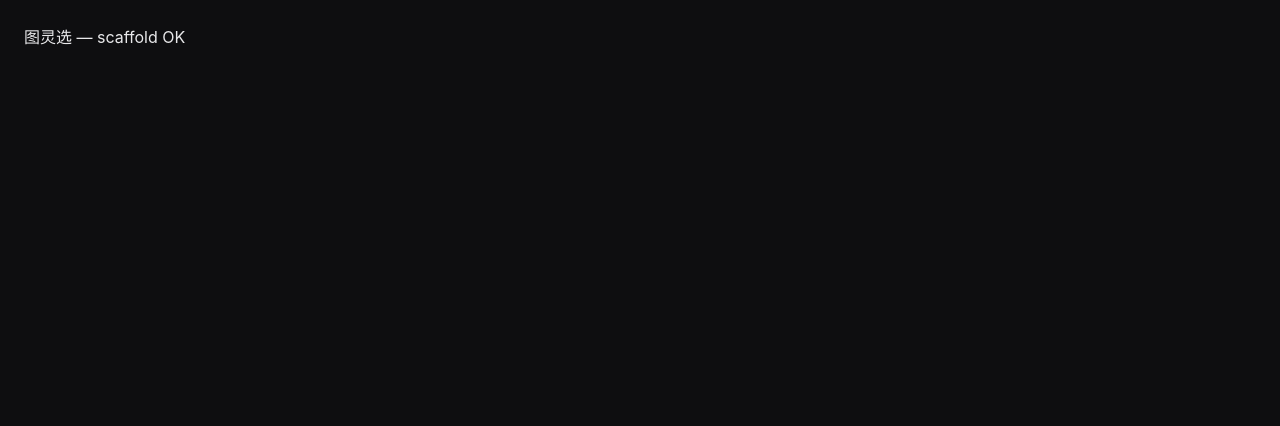
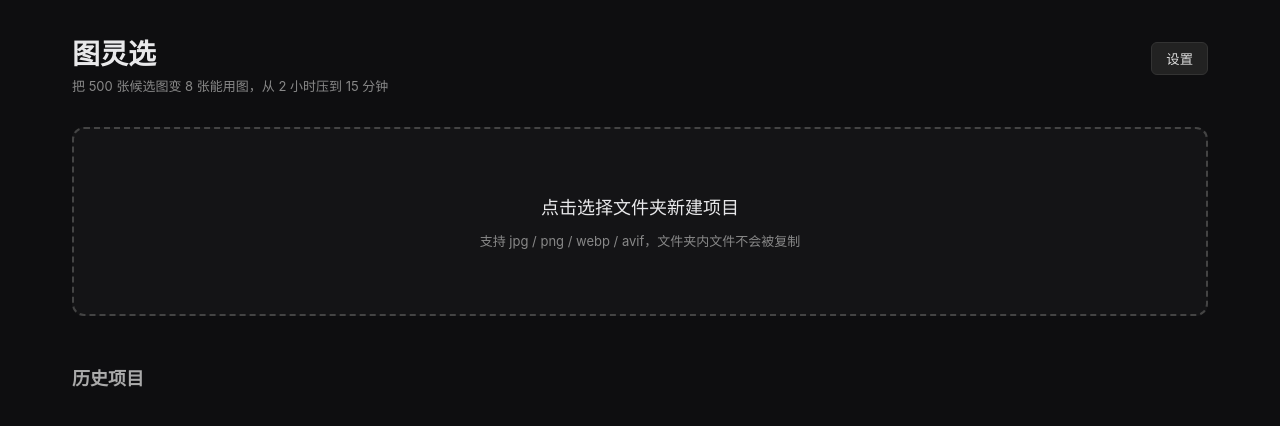
Before and after one commit to zsd-lrn/TuLingXuan, a React (Vite) app: page / in a window 1280 px wide. Shown: the top 426 px of the page. Built offline with nearby package versions, Linux system fonts and the light colour scheme.

Commit message:
feat: HomePage with drop zone and project list

```diff
--- a/src/App.tsx
+++ b/src/App.tsx
@@ -1,3 +1,22 @@
+import { useState } from 'react'
+import { QueryClientProvider } from '@tanstack/react-query'
+import { queryClient } from './lib/queryClient'
+import { HomePage } from './pages/HomePage'
+import { WorkspacePage } from './pages/WorkspacePage'
+import { SettingsPage } from './pages/SettingsPage'
+
+type Route =
+  | { name: 'home' }
+  | { name: 'workspace'; projectId: string }
+  | { name: 'settings' }
+
 export function App() {
-  return <div style={{ padding: 24 }}>图灵选 — scaffold OK</div>
+  const [route, setRoute] = useState<Route>({ name: 'home' })
+  return (
+    <QueryClientProvider client={queryClient}>
+      {route.name === 'home' && <HomePage onOpen={(id) => setRoute({ name: 'workspace', projectId: id })} onSettings={() => setRoute({ name: 'settings' })} />}
+      {route.name === 'workspace' && <WorkspacePage projectId={route.projectId} onBack={() => setRoute({ name: 'home' })} />}
+      {route.name === 'settings' && <SettingsPage onBack={() => setRoute({ name: 'home' })} />}
+    </QueryClientProvider>
+  )
 }
--- /dev/null
+++ b/src/components/DropZone.tsx
@@ -0,0 +1,35 @@
+import { useState } from 'react'
+import { api } from '../lib/ipc'
+
+export function DropZone({ onCreated }: { onCreated: (projectId: string) => void }) {
+  const [busy, setBusy] = useState(false)
+
+  async function pick() {
+    const dir = await api.shell.pickDirectory()
+    if (!dir) return
+    setBusy(true)
+    try {
+      const existing = await api.projects.findBySourceDir(dir)
+      if (existing) {
+        if (confirm(`该文件夹已是项目"${existing.name}"，是否打开？`)) {
+          onCreated(existing.id); return
+        }
+      }
+      const proj = await api.projects.create({ sourceDir: dir })
+      onCreated(proj.id)
+    } finally { setBusy(false) }
+  }
+
+  return (
+    <div
+      style={{
+        border: '2px dashed #444', borderRadius: 12, padding: 64, textAlign: 'center',
+        background: busy ? '#1a1a1c' : '#141416', cursor: busy ? 'wait' : 'pointer',
+      }}
+      onClick={busy ? undefined : pick}
+    >
+      <div style={{ fontSize: 18, marginBottom: 12 }}>{busy ? '正在导入…' : '点击选择文件夹新建项目'}</div>
+      <div style={{ fontSize: 13, color: '#888' }}>支持 jpg / png / webp / avif，文件夹内文件不会被复制</div>
+    </div>
+  )
+}
--- /dev/null
+++ b/src/lib/queryClient.ts
@@ -0,0 +1,4 @@
+import { QueryClient } from '@tanstack/react-query'
+export const queryClient = new QueryClient({
+  defaultOptions: { queries: { staleTime: 5_000, refetchOnWindowFocus: false } },
+})
--- /dev/null
+++ b/src/pages/HomePage.tsx
@@ -0,0 +1,49 @@
+import { useQuery } from '@tanstack/react-query'
+import type { Project } from '@shared/types'
+import { api } from '../lib/ipc'
+import { DropZone } from '../components/DropZone'
+
+export function HomePage({ onOpen, onSettings }: { onOpen: (id: string) => void; onSettings: () => void }) {
+  const projects = useQuery<Project[]>({ queryKey: ['projects'], queryFn: () => api.projects.list() })
+
+  return (
+    <div style={{ padding: 32, maxWidth: 1200, margin: '0 auto' }}>
+      <header style={{ display: 'flex', justifyContent: 'space-between', alignItems: 'baseline', marginBottom: 32 }}>
+        <div>
+          <h1 style={{ fontSize: 28, fontWeight: 700 }}>图灵选</h1>
+          <div style={{ color: '#888', fontSize: 13, marginTop: 4 }}>把 500 张候选图变 8 张能用图，从 2 小时压到 15 分钟</div>
+        </div>
+        <button onClick={onSettings} style={btnStyle}>设置</button>
+      </header>
+
+      <DropZone onCreated={onOpen} />
+
+      <h2 style={{ marginTop: 48, marginBottom: 16, fontSize: 18, color: '#aaa' }}>历史项目</h2>
+      {projects.data?.length === 0 && (
+        <div style={{ color: '#666', fontSize: 13 }}>还没有项目，从上面拖入或选择文件夹开始</div>
+      )}
+      <div style={{ display: 'grid', gridTemplateColumns: 'repeat(auto-fill, minmax(220px, 1fr))', gap: 16 }}>
+        {projects.data?.map((p: Project) => (
+          <div key={p.id} onClick={() => onOpen(p.id)}
+               style={{ background: '#18181b', borderRadius: 10, padding: 14, cursor: 'pointer' }}>
+            <div style={{ display: 'grid', gridTemplateColumns: '1fr 1fr', gap: 2, marginBottom: 10, height: 120, background: '#0a0a0a', borderRadius: 6, overflow: 'hidden' }}>
+              {p.coverHashes.length === 0
+                ? <div style={{ gridColumn: '1 / span 2', display:'flex', alignItems:'center', justifyContent:'center', color:'#444' }}>—</div>
+                : p.coverHashes.slice(0, 4).map((h: string) => (
+                    <img key={h} src={`tlx-thumb://${h}`} style={{ width: '100%', height: '100%', objectFit: 'cover' }} />
+                  ))}
+            </div>
+            <div style={{ fontWeight: 600, fontSize: 14 }}>{p.name}</div>
+            <div style={{ color: '#666', fontSize: 11, marginTop: 6 }}>
+              {p.imageCount} 张 · 已决策 {p.decidedCount} · 已分析 {p.aiAnalyzedCount}
+            </div>
+          </div>
+        ))}
+      </div>
+    </div>
+  )
+}
+
+const btnStyle: React.CSSProperties = {
+  background: '#222', color: '#ddd', border: '1px solid #333', borderRadius: 6, padding: '6px 14px', cursor: 'pointer',
+}
--- /dev/null
+++ b/src/pages/SettingsPage.tsx
@@ -0,0 +1,8 @@
+export function SettingsPage({ onBack }: { onBack: () => void }) {
+  return (
+    <div style={{ padding: 24 }}>
+      <button onClick={onBack}>← 返回</button>
+      <h2 style={{ marginTop: 16 }}>设置（待补全）</h2>
+    </div>
+  )
+}
--- /dev/null
+++ b/src/pages/WorkspacePage.tsx
@@ -0,0 +1,9 @@
+export function WorkspacePage({ projectId, onBack }: { projectId: string; onBack: () => void }) {
+  return (
+    <div style={{ padding: 24 }}>
+      <button onClick={onBack}>← 返回</button>
+      <h2 style={{ marginTop: 16 }}>项目：{projectId}</h2>
+      <div style={{ color: '#888', marginTop: 8 }}>workspace shell — built in next task</div>
+    </div>
+  )
+}
```
